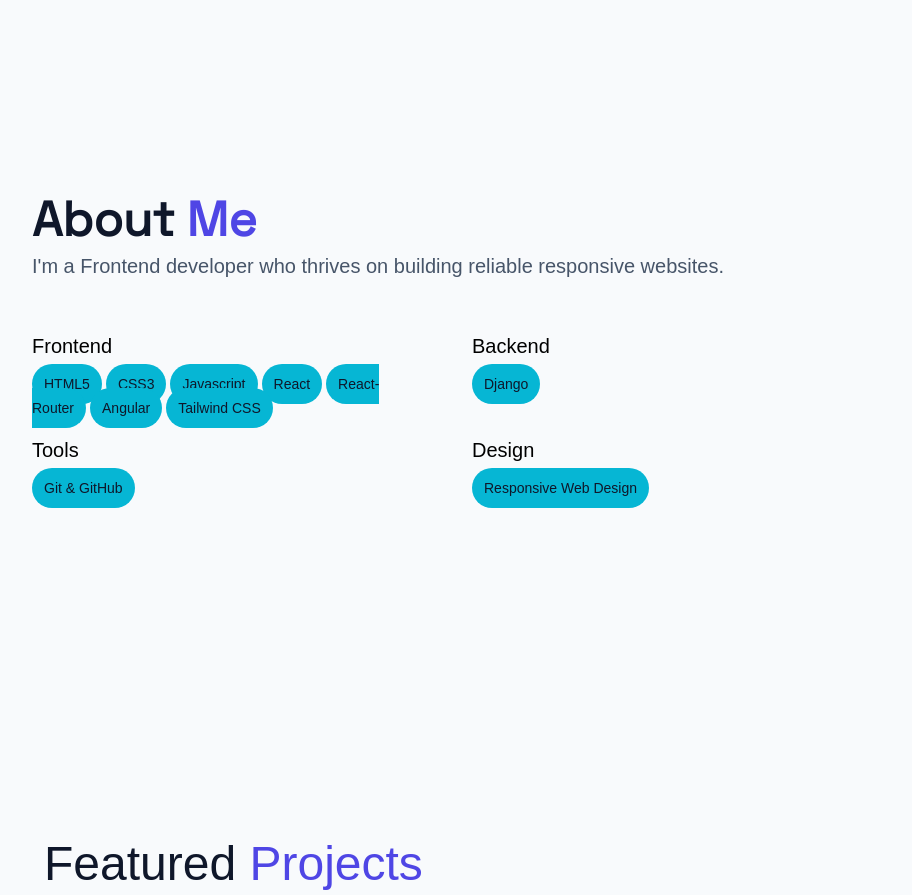
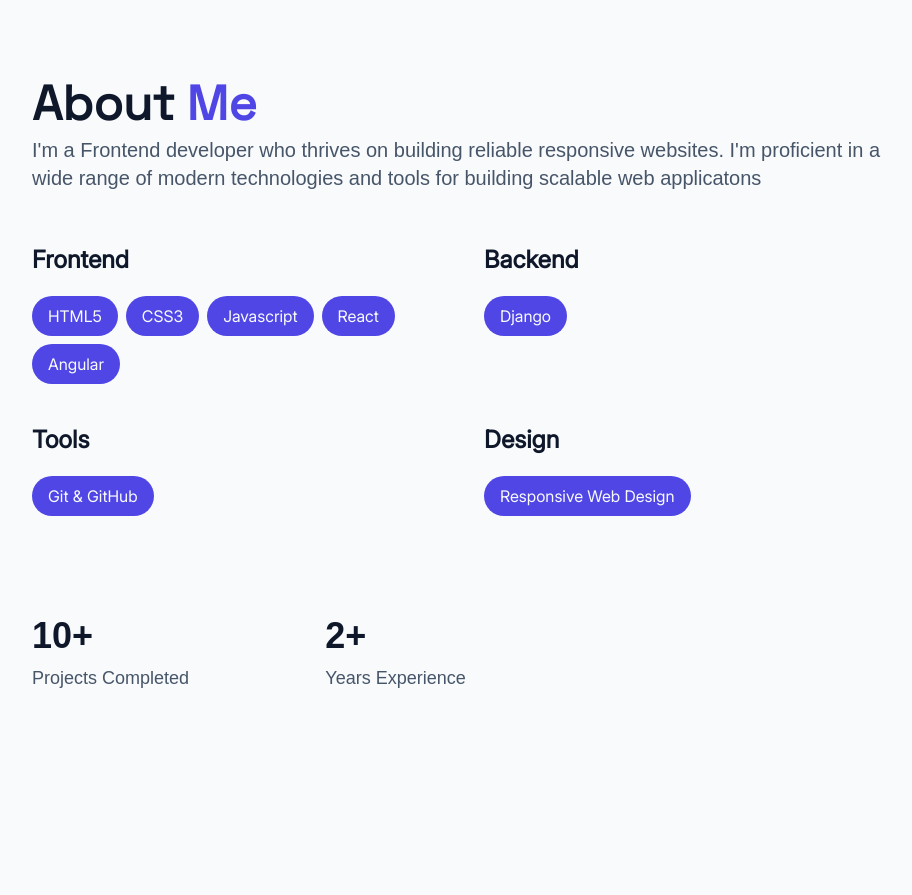
Before and after one commit to TipsySpirit0/React-Portfolio-Website, a React (Vite) app: page / in a window 1280 px wide. Shown: the part 840-1735 px from the top of the page, without its empty margins (176-1088 px from the left). Built offline with nearby package versions, Linux system fonts and the light colour scheme; a web font is replaced by a local one.

Commit message:
fix: fix about section ui errors

```diff
--- a/src/components/Skillspread.jsx
+++ b/src/components/Skillspread.jsx
@@ -1,15 +1,19 @@
 export default function Skillspread({ title, list }) {
   return (
-    <div>
-      <h1 className="text-xl mb-3">{title}</h1>
+    <div className="font-inter">
+      <h1 className="text-2xl mb-5 font-semibold text-primarytext dark:text-primarytext-dark">
+        {title}
+      </h1>
+      <div className="flex flex-wrap gap-2">
         {list.map((item) => (
           <span
             key={item}
-          className="p-3 mr-1 text-sm text-primarytext bg-secondaryaccent dark:bg-secondaryaccent-dark rounded-full"
+            className="py-2 px-4 text-base h-fit w-fit bg-primaryaccent dark:bg-primaryaccent-dark text-mainbuttontext dark:text-mainbuttontext-dark rounded-4xl"
           >
             {item}
           </span>
         ))}
       </div>
+    </div>
   );
 }
--- a/src/pages/About.jsx
+++ b/src/pages/About.jsx
@@ -2,18 +2,11 @@ import SectionTitlebar from "../components/SectionTitlebar";
 import Skillspread from "../components/Skillspread";
 
 export default function About() {
-  const front = [
-    "HTML5",
-    "CSS3",
-    "Javascript",
-    "React",
-    "React-Router",
-    "Angular",
-    "Tailwind CSS",
-  ];
+  const front = ["HTML5", "CSS3", "Javascript", "React", "Angular"];
   const back = ["Django"];
   const tools = ["Git & GitHub"];
   const design = ["Responsive Web Design"];
+
   return (
     <section
       id="about"
@@ -24,14 +17,34 @@ export default function About() {
           title={"About"}
           htext={" Me"}
           subtitle={
-            "I'm a Frontend developer who thrives on building reliable responsive websites."
+            "I'm a Frontend developer who thrives on building reliable responsive websites. I'm proficient in a wide range of modern technologies and tools for building scalable web applicatons"
           }
         />
-        <div className="grid grid-cols-2 grid-rows-2 gap-4">
-          <Skillspread title={"Frontend"} list={front} />
-          <Skillspread title={"Backend"} list={back} />
-          <Skillspread title={"Tools"} list={tools} />
-          <Skillspread title={"Design"} list={design} />
+        <div className="flex flex-col gap-7">
+          <div className="grid grid-cols-2 grid-rows-2 gap-10">
+            <Skillspread title={"Frontend"} list={front} />
+            <Skillspread title={"Backend"} list={back} />
+            <Skillspread title={"Tools"} list={tools} />
+            <Skillspread title={"Design"} list={design} />
+          </div>
+          <div className="grid grid-cols-3 gap-4 pt-6">
+            <div className="space-y-2">
+              <p className="text-4xl font-bold text-primarytext dark:text-primarytext-dark">
+                10+
+              </p>
+              <p className="text-lg text-secondarytext dark:text-secondarytext-dark">
+                Projects Completed
+              </p>
+            </div>
+            <div className="space-y-2">
+              <p className="text-4xl font-bold text-primarytext dark:text-primarytext-dark">
+                2+
+              </p>
+              <p className="text-lg text-secondarytext dark:text-secondarytext-dark">
+                Years Experience
+              </p>
+            </div>
+          </div>
         </div>
       </div>
     </section>
```
Lines whose indentation alone changed are shown as unchanged.
